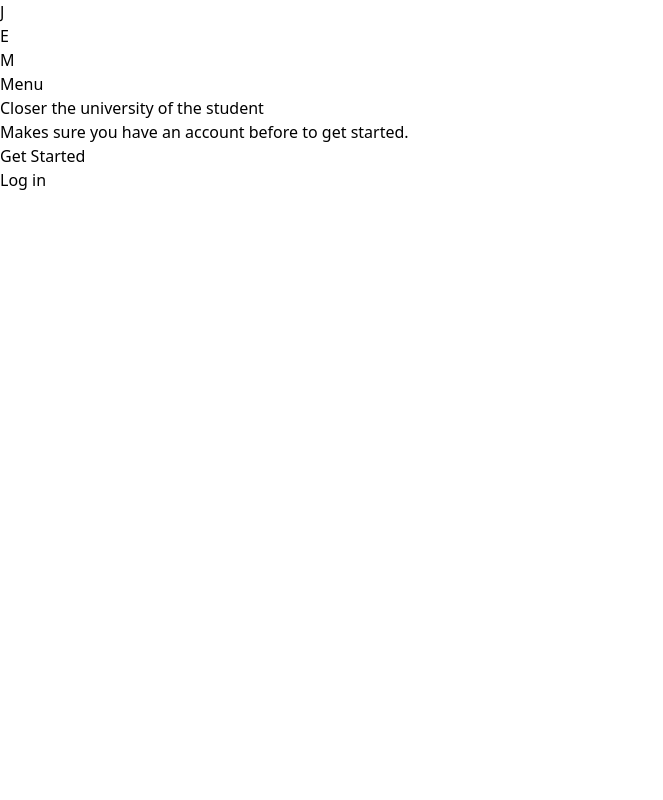
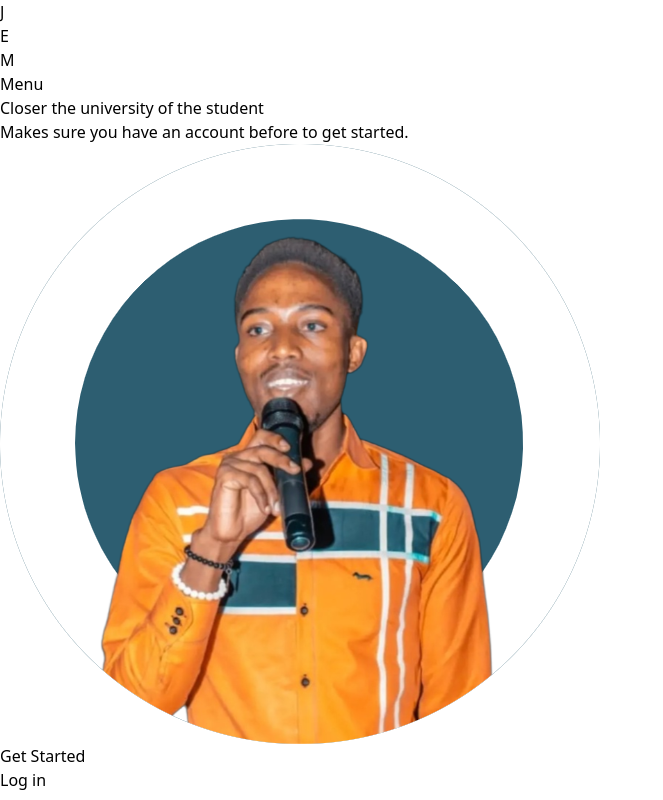
Before and after one commit to JehovannyMb/Projet_ChefDOeuvre, a React (Vite) app in the folder FrontEnd/: page / in a window 1280 px wide. Shown: the whole page, without its empty margins (0-663 px from the left). Built offline with nearby package versions, Linux system fonts and the light colour scheme.

Commit message:
Adding logo

```diff
--- a/FrontEnd/src/components/Item_1.jsx
+++ b/FrontEnd/src/components/Item_1.jsx
@@ -5,7 +5,10 @@ import Btn_Log from './Btn_Log'
 export default function
 () {
   return (
-    <div className='bg-white rounded-lg h-full pb-80  w-full text-center pt-60'>
+    <div className='bg-white rounded-lg h-full pb-80  w-full text-center'>
+      <div className='p-40 text-center rounded-lg border-solid '>
+      <img className=' size-40 ' src="../src/images/profile-pic.png" alt="logo" />
+      </div>
         <Btn_Get />
         <Btn_Log />
     </div>
```
Also changed, not shown: FrontEnd/src/icons/3844444_dot_menu_more_option_icon.png (added), FrontEnd/src/images/profile-pic.png (added).
